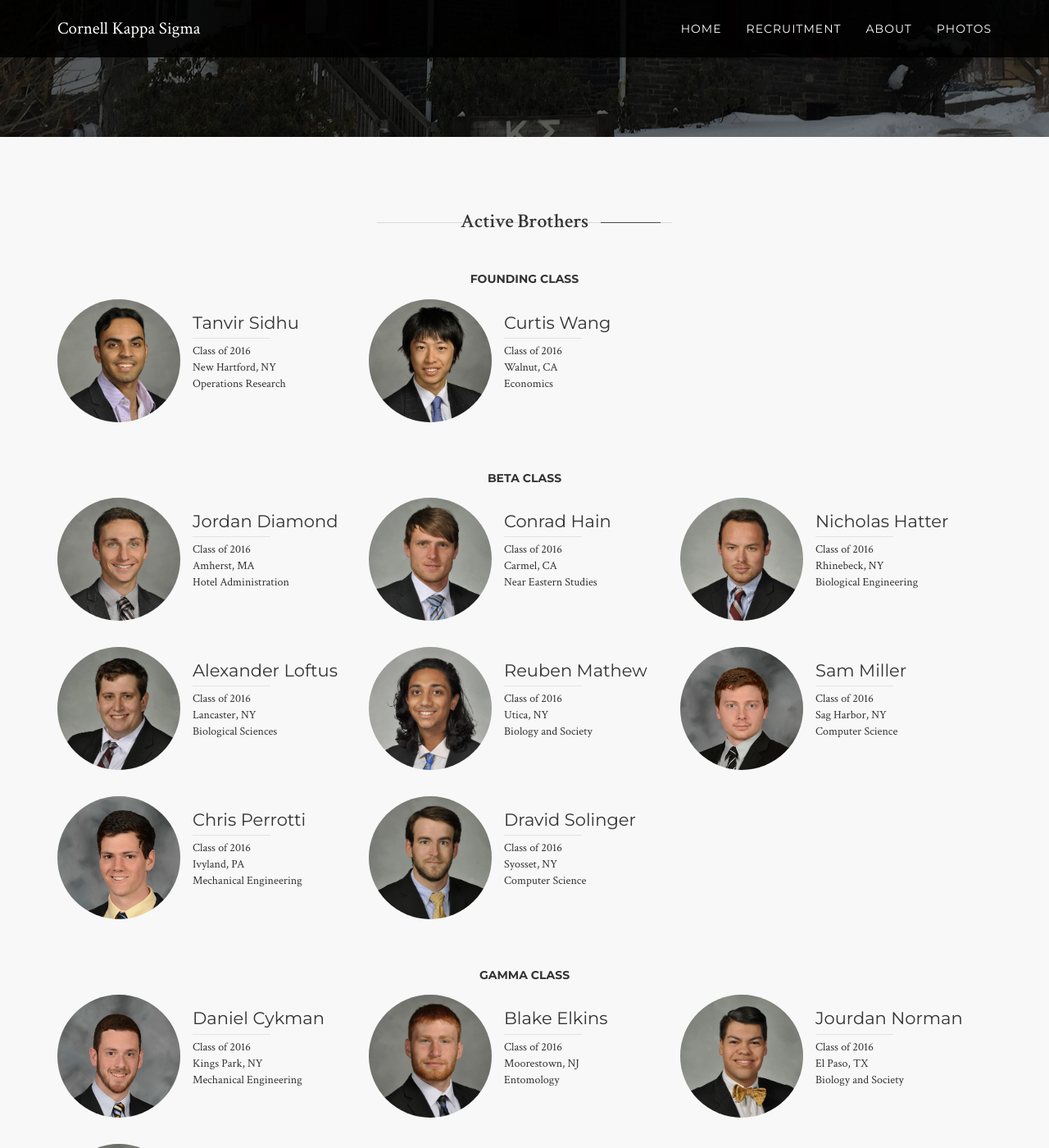
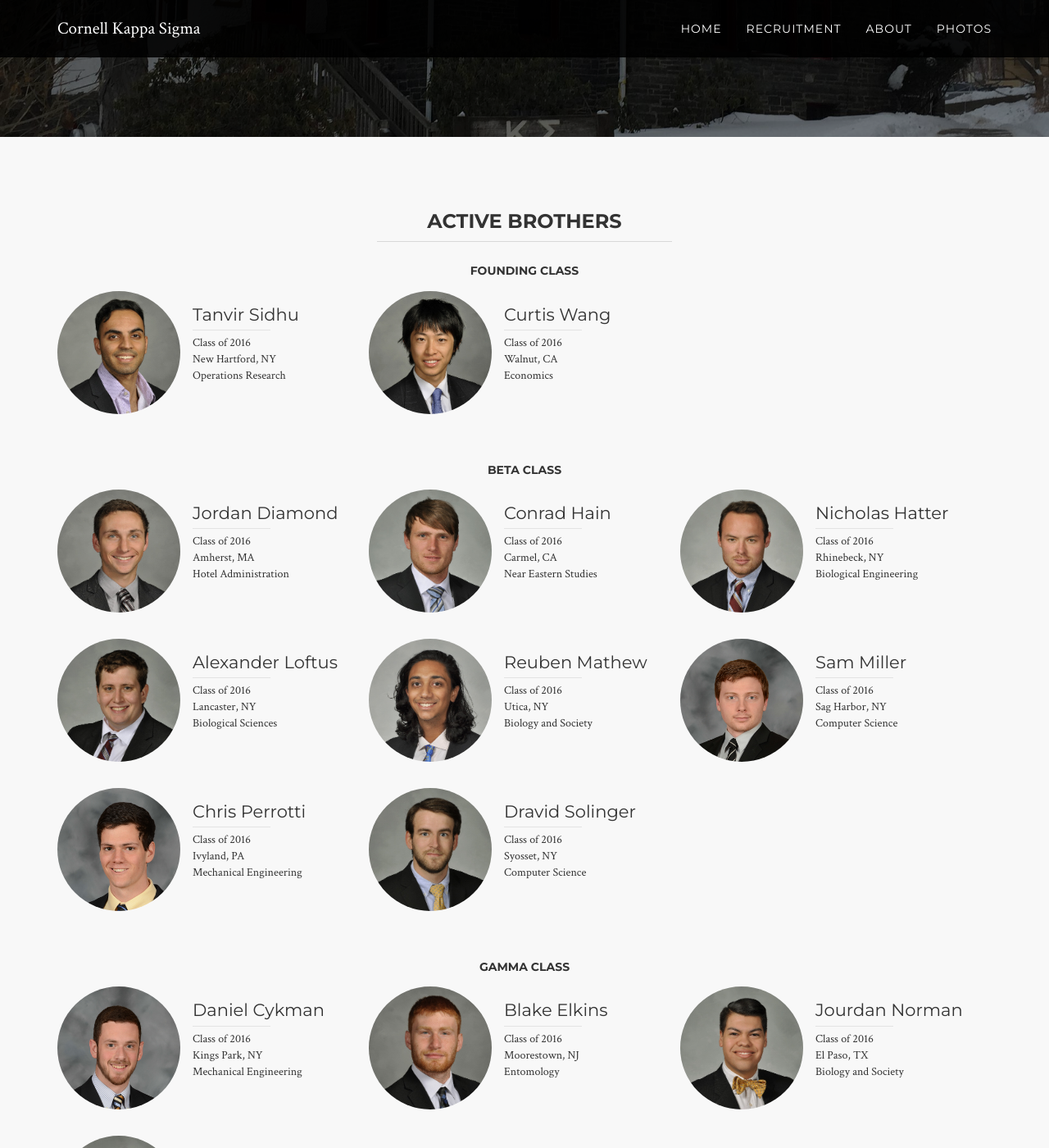
Before and after one commit to pjochillin/cornellkappasigma, a Jekyll site: the page built from index.html, in a window 1280 px wide and 1400 px high, scrolled down 591 px. Shown: the whole window at 82% size. Built offline with Jekyll 4.4.1, drawn with Linux system fonts in a browser that asks for light colours; nearby versions of some CDN libraries.

Commit message:
Update style.scss

```diff
--- a/assets/css/style.scss
+++ b/assets/css/style.scss
@@ -292,30 +292,6 @@ footer {
 		padding-bottom: 20px;
 	}
 }
-h3 {
-		position: relative;
-		display: inline-block;
-		font-family: Crimson Text;
-		text-transform: none;
-		&:after {
-			content: "";
-			position: absolute;
-			width: 73px;
-			height: 1px;
-			background: rgb(51, 51, 51);
-			left: -88px;
-			top: 53%;
-		}
-		&:before {
-			content: "";
-			position: absolute;
-			width: 73px;
-			height: 1px;
-			background: rgb(51, 51, 51);
-			right: -88px;
-			top: 53%;
-		}
-	}
 
 .gallery{
 	width: 960px;
```
